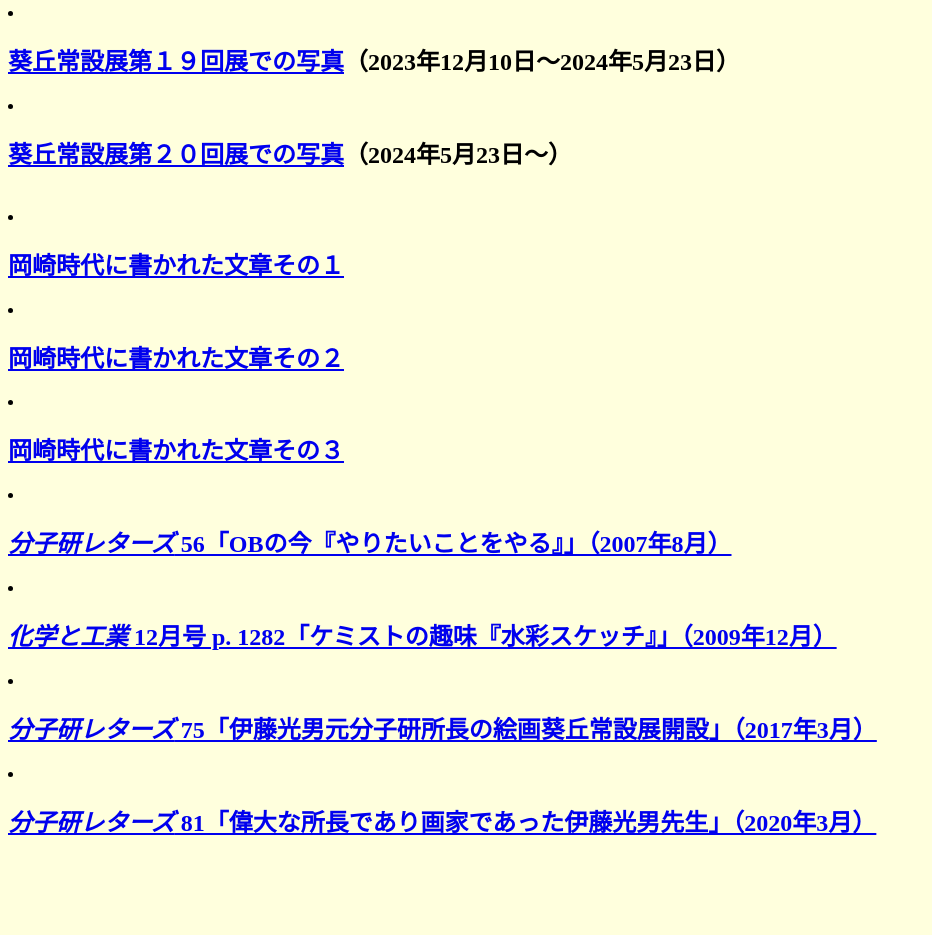
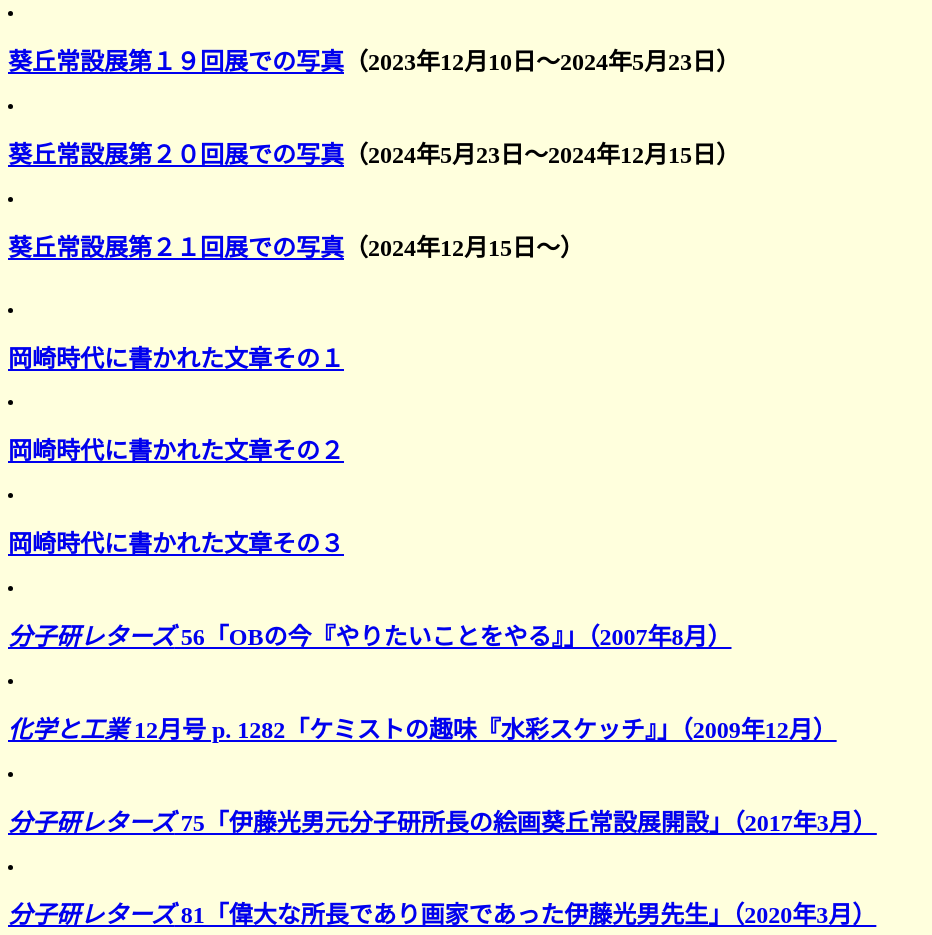
Before and after one commit to yuko-okamoto/homepage, a plain HTML site: page Ito/index.html in a window 1280 px wide. Shown: the part 3100-4035 px from the top of the page, without its empty margins (0-932 px from the left). Drawn offline with Linux system fonts and the light colour scheme.

Commit message:
Update index.html

```diff
--- a/Ito/index.html
+++ b/Ito/index.html
@@ -76,7 +76,8 @@
 <LI><H2><A HREF="ito-kikyu17.pdf" target="_blank">葵丘常設展第１７回展での写真</A>（2021年12月25日～2022年12月10日） </H2>
 <LI><H2><A HREF="ito-kikyu18.pdf" target="_blank">葵丘常設展第１８回展での写真</A>（2022年12月10日～2023年12月10日） </H2>
 <LI><H2><A HREF="ito-kikyu19.pdf" target="_blank">葵丘常設展第１９回展での写真</A>（2023年12月10日～2024年5月23日） </H2>
-<LI><H2><A HREF="ito-kikyu20.pdf" target="_blank">葵丘常設展第２０回展での写真</A>（2024年5月23日～） </H2>
+<LI><H2><A HREF="ito-kikyu20.pdf" target="_blank">葵丘常設展第２０回展での写真</A>（2024年5月23日～2024年12月15日） </H2>
+<LI><H2><A HREF="ito-kikyu21.pdf" target="_blank">葵丘常設展第２１回展での写真</A>（2024年12月15日～） </H2>
 <BR>
 <LI><H2><A HREF="ito-dasoku-1.pdf" target="_blank">岡崎時代に書かれた文章その１</A> </H2>
 <LI><H2><A HREF="ito-dasoku-2.pdf" target="_blank">岡崎時代に書かれた文章その２</A> </H2>
```
